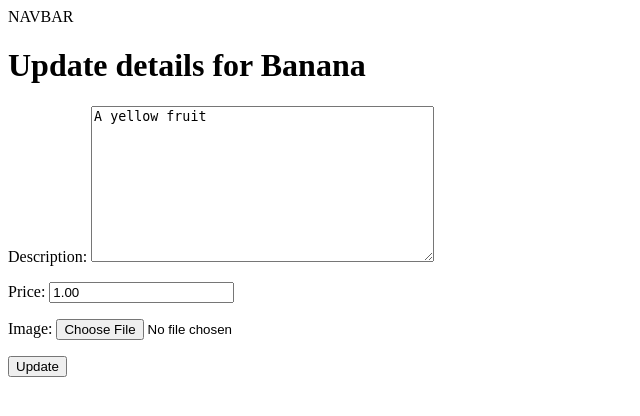
After one commit to fortiz40/Fruits, a Django app: page /fruits/1/update in a window 1280 px wide. The commit adds this page. Shown: the top 416 px of the page, without its empty margins (0-640 px from the left). Run offline with Django 3.2, Linux system fonts and the light colour scheme; data comes from the database, SQL or seed files in the repository.

Commit message:
Added functionality to update existing fruits

```diff
--- a/src/fruit_app/forms.py
+++ b/src/fruit_app/forms.py
@@ -18,3 +18,13 @@ class FruitDeleteForm(forms.ModelForm):
     class Meta:
         model = Fruit
         fields = []
+
+class FruitUpdateForm(forms.ModelForm):
+
+    class Meta:
+        model=  Fruit
+        fields = [
+            'description',
+            'price',
+            'image'
+        ]
--- a/src/fruit_app/templates/details.html
+++ b/src/fruit_app/templates/details.html
@@ -4,6 +4,7 @@
 
     <h1>{{fruit.name}} </h1>
     <p>{{fruit.description}} </p>
+    <a href="{% url 'fruit_update' fruit.id %}">Update</a>
     <a href="{% url 'fruit_delete' fruit.id %}">Delete</a>
     <a href="{% url 'fruits_home' %}">Go Back</a>
 {% endblock body_content %}
--- /dev/null
+++ b/src/fruit_app/templates/update.html
@@ -0,0 +1,10 @@
+{% extends "base.html" %}
+
+{% block body_content %}
+
+    <h1>Update details for {{ fruit.name }} </h1>
+    <form method="post"> {% csrf_token %}
+        {{ fruit_form.as_p }}
+        <input type="submit" value="Update">
+    </form>
+{% endblock body_content %}
--- a/src/fruit_app/urls.py
+++ b/src/fruit_app/urls.py
@@ -5,12 +5,14 @@ from .views import (
     fruit_detail_view,
     fruits_home_view,
     fruit_create_view,
-    fruit_delete_view
+    fruit_delete_view,
+    fruit_update_view
     )
 
 urlpatterns = [
     path('', fruits_home_view, name="fruits_home"),
     path('create/', fruit_create_view, name= "fruit_create"),
     path('<int:id>/details', fruit_detail_view, name= "fruit_detail"),
+    path('<int:id>/update', fruit_update_view, name= 'fruit_update'),
     path('<int:id>/delete', fruit_delete_view, name="fruit_delete"),
 ]
--- a/src/fruit_app/views.py
+++ b/src/fruit_app/views.py
@@ -3,7 +3,7 @@ from django.urls import reverse
 
 from .models import Fruit
 
-from .forms import FruitForm, FruitDeleteForm
+from .forms import FruitForm, FruitDeleteForm, FruitUpdateForm
 # Create your views here.
 
 def front_page_view(request):
@@ -53,3 +53,20 @@ def fruit_delete_view(request, id):
     }
 
     return render(request, 'delete.html', context)
+
+def fruit_update_view(request, id):
+
+    fruit = Fruit.objects.get(id = id)
+    form = FruitUpdateForm(request.POST or None, instance = fruit)
+
+    if form.is_valid():
+        fruit= form.save(commit = False)
+        fruit.save()
+        return redirect("fruit_detail", id= id)
+
+    context = {
+        'fruit': fruit,
+        'fruit_form' : form
+    }
+
+    return render(request, 'update.html', context)
```
